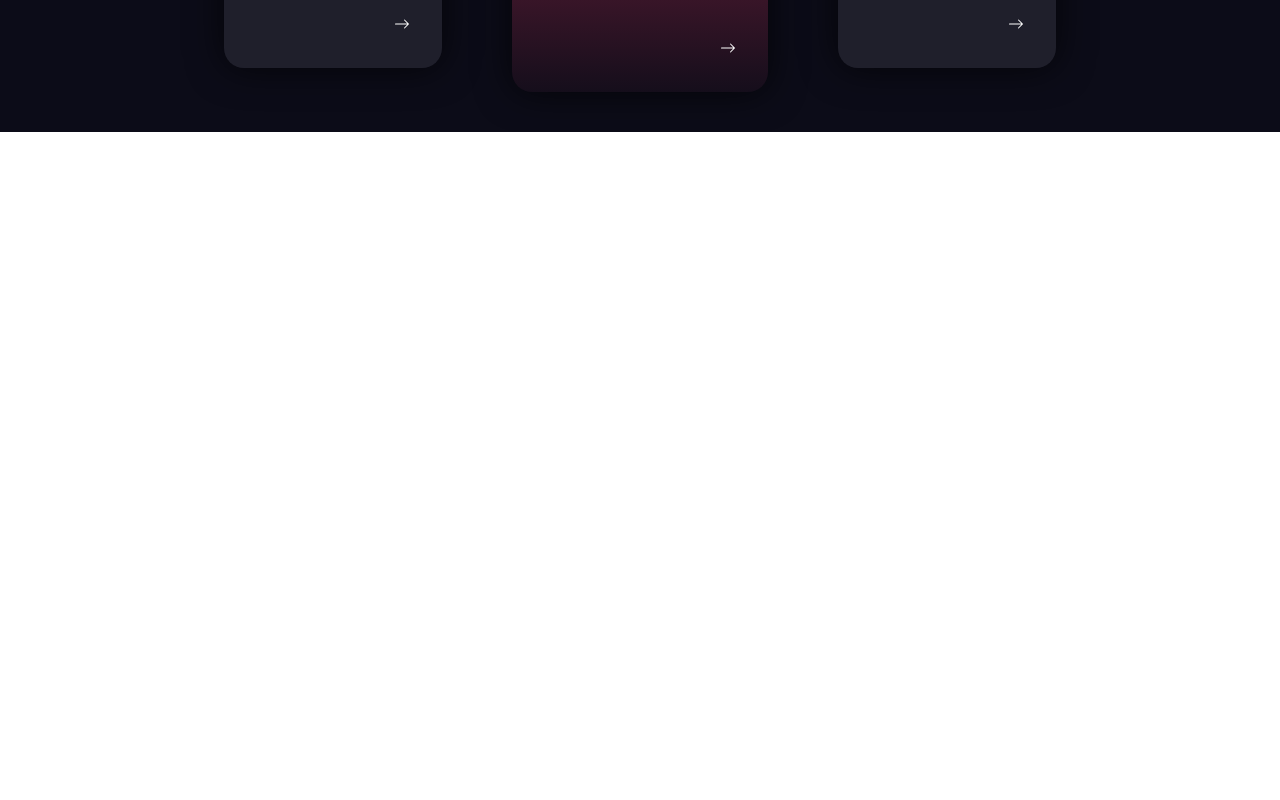
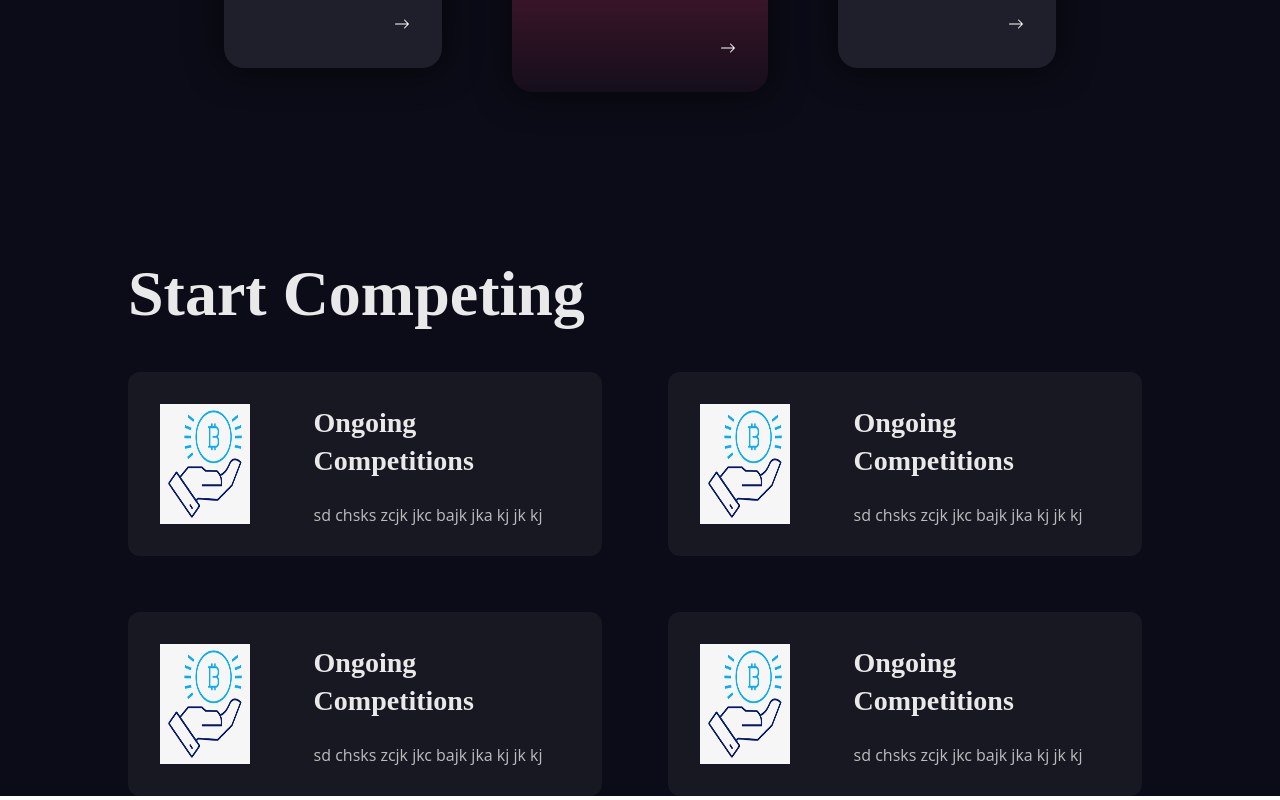
Before and after one commit to SolSec-Grizzlython/SolSec, a React (Create React App) app: page / in a window 1280 px wide. Shown: the part 748-1548 px from the top of the page. Before the commit the page ends 880 px from the top, so only its background shows below. Built offline with nearby package versions, Linux system fonts and the light colour scheme.

Commit message:
landingPage

```diff
--- a/src/Components/LandingPage/Competitions/CompetitionsCards/CompetitionsCard.css
+++ b/src/Components/LandingPage/Competitions/CompetitionsCards/CompetitionsCard.css
@@ -0,0 +1,38 @@
+.competitions-card-container {
+  display: flex;
+  flex-direction: row;
+  /* justify-content: center; */
+  /* align-items: center; */
+  background: #181822;
+  /* border: 2px solid white; */
+  border-radius: 0.75rem;
+  width: 37vw;
+  height: 23vh;
+}
+.competitions-card-img {
+  width: 7vw;
+  height: 15vh;
+  margin: 2rem;
+}
+.competitions-card-details {
+  margin: 2rem;
+}
+.competitions-card-name {
+  font-family: "Nunito Sans";
+  font-style: normal;
+  font-weight: 600;
+  font-size: 1.75rem;
+  line-height: 2.375rem;
+  color: #e9e9e9;
+  margin-bottom: 3vh;
+}
+.competitions-card-content {
+  font-family: "Open Sans";
+  font-style: normal;
+  font-weight: 400;
+  font-size: 1rem;
+  line-height: 1.375rem;
+  display: flex;
+  align-items: center;
+  color: #bcbcbf;
+}
--- a/src/Components/LandingPage/Competitions/CompetitionsCards/CompetitionsCard.jsx
+++ b/src/Components/LandingPage/Competitions/CompetitionsCards/CompetitionsCard.jsx
@@ -1,11 +1,19 @@
-import React from 'react'
+import React from "react";
+import "./CompetitionsCard.css";
+import img from "../Images/download.png";
 
 const CompetitionsCard = () => {
   return (
-    <div>
-      hello
+    <div className="competitions-card-container">
+      <div className="competitions-card-images">
+        <img className="competitions-card-img" src={img} alt="" />
+      </div>
+      <div className="competitions-card-details">
+        <div className="competitions-card-name">Ongoing Competitions</div>
+        <div className="competitions-card-content">sd chsks zcjk jkc bajk jka kj jk kj</div>
+      </div>
     </div>
-  )
-}
+  );
+};
 
-export default CompetitionsCard
+export default CompetitionsCard;
--- a/src/Components/LandingPage/Competitions/LandingCompetitions.css
+++ b/src/Components/LandingPage/Competitions/LandingCompetitions.css
@@ -4,16 +4,13 @@
 .landing-competitions-container {
   margin-top: 0;
   display: flex;
-  /* flex-direction: column; */
-  /* border: 2px solid white; */
   align-items: center;
   justify-content: center;
-  /* position: relative; */
 }
 .landing-competitions-box {
-  border: 2px solid white;
+  /* border: 2px solid white; */
   width: 80vw;
-  height: 75vh;
+  height: auto;
   margin-top: 15vh;
 }
 .landing-competitions-heading {
@@ -25,3 +22,12 @@
   line-height: 5.25rem;
   color: #e9e9e9;
 }
+.grid {
+  margin-top: 3rem;
+  display: grid;
+  grid-template: "card card" "card card";
+  gap: 3.5rem;
+}
+.landing-competitions-cards{
+    margin-top: 15vh;
+}
--- a/src/Components/LandingPage/Competitions/LandingCompetitions.jsx
+++ b/src/Components/LandingPage/Competitions/LandingCompetitions.jsx
@@ -1,7 +1,7 @@
 import "./LandingCompetitions.css";
 import CompetitionsCard from "./CompetitionsCards/CompetitionsCard";
 
-export default function LandingAbout(){
+export default function LandingCompetitions(){
     return(
         <>
         <section className="landing-competitions-container">
@@ -10,7 +10,12 @@ export default function LandingAbout(){
                 <h1 className="landing-competitions-heading">Start Competing</h1>
             </div>
             <div className="landing-competitions-cards">
-                <CompetitionsCard/>
+                <div className="grid">
+                  <CompetitionsCard/>
+                  <CompetitionsCard/>
+                  <CompetitionsCard/>
+                  <CompetitionsCard/>
+                </div>
             </div>
          </div>
         </section>
--- a/src/Components/LandingPage/LandingPage.css
+++ b/src/Components/LandingPage/LandingPage.css
@@ -128,3 +128,6 @@
   bottom: 4vh;
   right: 4vh;
 }
+.landing-others{
+  background-color: #0c0c18;
+}
--- a/src/Components/LandingPage/LandingPage.jsx
+++ b/src/Components/LandingPage/LandingPage.jsx
@@ -1,6 +1,8 @@
 import "./LandingPage.css";
 import Navbar from "../Navbar/Navbar";
 import { BsArrowRight } from "react-icons/bs";
+import LandingCompetitons from "./Competitions/LandingCompetitions";
+import LandingProposal from "./Proposal/LandingProposal";
 
 export default function LandingPage() {
   return (
@@ -31,6 +33,10 @@ export default function LandingPage() {
           </div>
         </div>
       </section>
+      <section className="landing-others">
+        <LandingCompetitons/>
+        <LandingProposal/>
+      </section>
     </>
   );
 }
--- /dev/null
+++ b/src/Components/LandingPage/Proposal/LandingProposal.jsx
@@ -0,0 +1,13 @@
+import "./LandingProposal.css";
+
+export default function LandingProposal() {
+  return(
+  <>
+    <section className="landing-proposal-container">
+        <div className="landing-proposal-box">
+
+        </div>
+    </section>
+   </>
+   )
+}
```
Also changed, not shown: src/Components/LandingPage/Competitions/Images/download.png (added), src/Components/LandingPage/Proposal/LandingProposal.css (added).
